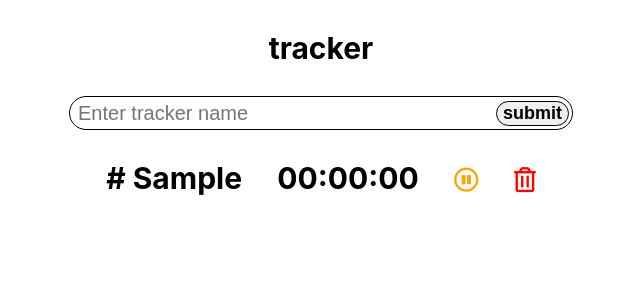
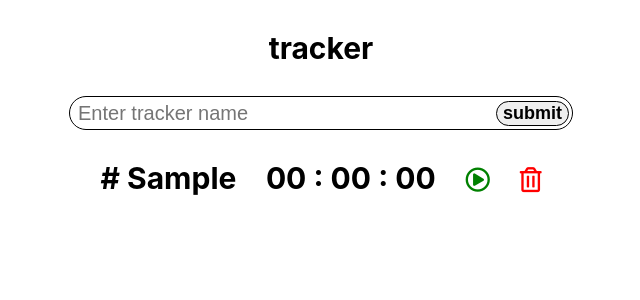
Before and after one commit to vrindislam/tracker, a React (Create React App) app: page / in a window 1280 px wide. Both pictures are taken after typing "Sample" into the empty fields and a click on the button "submit". Shown: the top 300 px of the page, without its empty margins (319-959 px from the left). Built offline with nearby package versions, Linux system fonts and the light colour scheme.

Commit message:
added a stopwatch

```diff
--- a/src/components/NewRecord/NewRecord.js
+++ b/src/components/NewRecord/NewRecord.js
@@ -23,7 +23,7 @@ const NewRecord = () => {
 
     return (
         <form className='search-container' onSubmit={(event) => {
-            dispatch(runTimer())
+
             dispatch(saveInputValue(handleSaveInputValue(event)))
             clearInput(event)
         }}>
--- a/src/components/Records/RecordTemplate.js
+++ b/src/components/Records/RecordTemplate.js
@@ -1,11 +1,12 @@
 import React from 'react';
+import {formatTime} from "../../utils/utils";
 
-const RecordTemplate = ({name,actions}) => {
+const RecordTemplate = ({name,actions,timer}) => {
 
     return (
         <div className='record-template'>
             <div className='record-name'><p># {name}</p></div>
-            <div className='record-time'><span>00:00:00</span></div>
+            <div className='record-time'><span>{formatTime(timer)}</span></div>
             {actions}
         </div>
     );
--- a/src/components/Records/Records.css
+++ b/src/components/Records/Records.css
@@ -21,3 +21,6 @@
 .fa-pause-circle:before {
     color: orange;
 }
+.fa-play-circle{
+    color: green;
+}
--- a/src/components/Records/Records.js
+++ b/src/components/Records/Records.js
@@ -1,15 +1,38 @@
-import React from 'react';
+import React, {useState, useEffect} from 'react';
 import './Records.css'
 import {useDispatch, useSelector} from "react-redux";
 import RecordTemplate from "./RecordTemplate";
 import {removeRecord} from "../../store/recordsReducer/recordsActions";
+import {runTimer, stopTimer} from "../../store/timerReducer/timerActions";
 
 const Records = () => {
     const dispatch = useDispatch();
     const listItem = useSelector(state => {
         return state.records
+    });
+    const isRunning = useSelector(state => {
+        return state.timer.isRunning
+    });
+    const startDate = useSelector(state => {
+        return state.timer.startDate
     })
-    console.log(listItem)
+
+    const [timer, setTimer] = useState(0);
+
+    useEffect(() => {
+        let interval = null;
+        if (isRunning) {
+            interval = setInterval(() => {
+                setTimer(timer => timer + 1)
+            }, 1000);
+        } else if (!isRunning && timer !== 0) {
+            clearInterval(interval)
+        }
+        return () => clearInterval(interval)
+
+    }, [isRunning, timer]);
+
+
 
 
     return (
@@ -20,10 +43,27 @@ const Records = () => {
                         name={el}
                         key={index}
                         index={index}
+                        timer={timer}
                         actions={<>
-                            <div className='record-pause'><i className="far fa-pause-circle"></i></div>
+                            {isRunning ?
+                                <div className='record-pause'
+                                     onClick={() => {
+                                         dispatch(stopTimer())
+                                     }}>
+                                    <i className="far fa-pause-circle"></i></div>
+                                : <div className='record-pause'
+                                       onClick={() => {
+
+                                           dispatch(runTimer(index));
+                                       }}>
+
+                                    <i className="far fa-play-circle"></i></div>}
+
                             <div className='record-delete'
-                                 onClick={() => dispatch(removeRecord(index))}>
+                                 onClick={() => {
+                                     dispatch(removeRecord(index));
+                                     setTimer(0)
+                                 }}>
                                 <i className="far fa-trash-alt"></i>
                             </div>
                         </>}
--- a/src/store/timerReducer/timerActions.js
+++ b/src/store/timerReducer/timerActions.js
@@ -1,8 +1,8 @@
 import {RUN_TIMER, STOP_TIMER} from "../actionTypes";
 
-export const runTimer = () => {
+export const runTimer = (timerId) => {
 
-    return {type: RUN_TIMER}
+    return {type: RUN_TIMER, payload: {timerId}}
 }
 export const stopTimer = () => {
     return {type: STOP_TIMER}
--- a/src/store/timerReducer/timerReducer.js
+++ b/src/store/timerReducer/timerReducer.js
@@ -1,15 +1,26 @@
 import {RUN_TIMER, STOP_TIMER} from "../actionTypes";
 
 const initialState = {
-    isTimer: false,
-    time: 0
+    isRunning: false,
+    timerId: null,
+    startDate: null,
 }
 export const timerReducer = (state = initialState, action) => {
-    switch (action.type){
+    switch (action.type) {
         case RUN_TIMER:
-            return {...state, isTimer: true, time: action.payload}
+            return {
+                ...state,
+                isRunning: true,
+                startDate: +new Date(),
+                timerId: action.payload.timerId
+            }
         case STOP_TIMER:
-            return {...state, isTimer: initialState}
+            return {
+                ...state,
+                isRunning: !state,
+                startDate: null,
+                timerId: null
+            }
         default:
             return state
     }
--- /dev/null
+++ b/src/utils/utils.js
@@ -0,0 +1,8 @@
+
+export const formatTime = (timer) => {
+    const getSeconds = `0${(timer % 60)}`.slice(-2);
+    const minutes = `${Math.floor(timer / 60)}`;
+    const getMinutes = `0${(minutes % 60)}`.slice(-2);
+    const getHours = `0${Math.floor(timer / 3600)}`.slice(-2);
+    return `${getHours} : ${getMinutes} : ${getSeconds}`
+}
```
Also changed, not shown: 1 other file (tests, documents, lock files or other folders).
